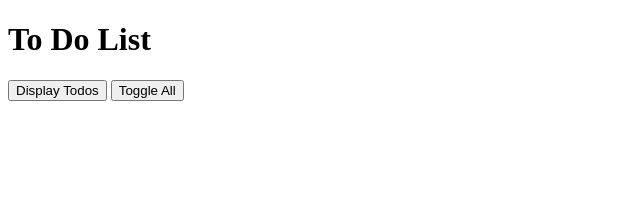
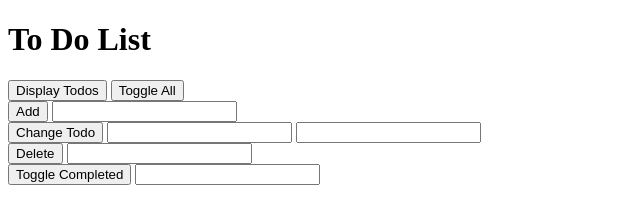
Before and after one commit to arecesj/todolist, a plain HTML site: page index.html in a window 1280 px wide. Shown: the whole page, without its empty margins (0-640 px from the left). Drawn offline with Linux system fonts and the light colour scheme.

Commit message:
wrapped up handlers

```diff
--- a/index.html
+++ b/index.html
@@ -9,8 +9,34 @@
 </head>
 <body>
   <h1>To Do List</h1>
-  <button id="displayTodosButton">Display Todos</button>
-  <button>Toggle All</button>
+
+  <div>
+  <button onclick="handlers.displayTodos()">Display Todos</button>
+  <button onclick="handlers.toggleAll()">Toggle All</button>
+  </div>
+
+  <div>
+    <button onclick="handlers.addTodo()">Add</button>
+    <input id="addTodoTextInput" type="text">
+  </div>
+
+  <div>
+    <button onclick="handlers.changeTodo()">Change Todo</button>
+    <input id="changeTodoPositionInput" type="number">
+    <input id="changeTodoTextInput" type="text">
+
+  </div>
+
+  <div>
+    <button onclick="handlers.deleteTodo()">Delete</button>
+    <input id="deleteTodoPositionInput" type="number">
+  </div>
+
+  <div>
+    <button onclick="handlers.toggleCompleted()">Toggle Completed</button>
+    <input id="toggleCompletedPositionInput" type="number">
+  </div>
+
   <script src="script.js"></script>
 </body>
 </html>
--- a/script.js
+++ b/script.js
@@ -48,7 +48,42 @@ var todoList = {
   }
 };
 
-var displayTodosButton = document.getElementById('displayTodosButton');
-displayTodosButton.addEventListener('click', function() {
-  todoList.displayTodos();
-});
+var handlers = {
+  displayTodos: function() {
+    todoList.displayTodos();
+  },
+  toggleAll: function() {
+    todoList.toggleAll();
+  },
+  addTodo: function() {
+    var addTodoTextInput = document.getElementById('addTodoTextInput');
+    todoList.addTodo(addTodoTextInput.value);
+    addTodoTextInput.value = '';
+  },
+  changeTodo: function() {
+    var changeTodoPositionInput = document.getElementById(
+      'changeTodoPositionInput'
+    );
+    var changeTodoTextInput = document.getElementById('changeTodoTextInput');
+    todoList.changeTodo(
+      changeTodoPositionInput.valueAsNumber,
+      changeTodoTextInput.value
+    );
+    changeTodoPositionInput.value = '';
+    changeTodoTextInput.value = '';
+  },
+  deleteTodo: function() {
+    var deleteTodoPositionInput = document.getElementById(
+      'deleteTodoPositionInput'
+    );
+    todoList.deleteTodo(deleteTodoPositionInput.valueAsNumber);
+    deleteTodoPositionInput.value = '';
+  },
+  toggleCompleted: function() {
+    var toggleCompletedPositionInput = document.getElementById(
+      'toggleCompletedPositionInput'
+    );
+    todoList.toggleCompleted(toggleCompletedPositionInput.valueAsNumber);
+    toggleCompletedPositionInput.value = '';
+  }
+};
```
